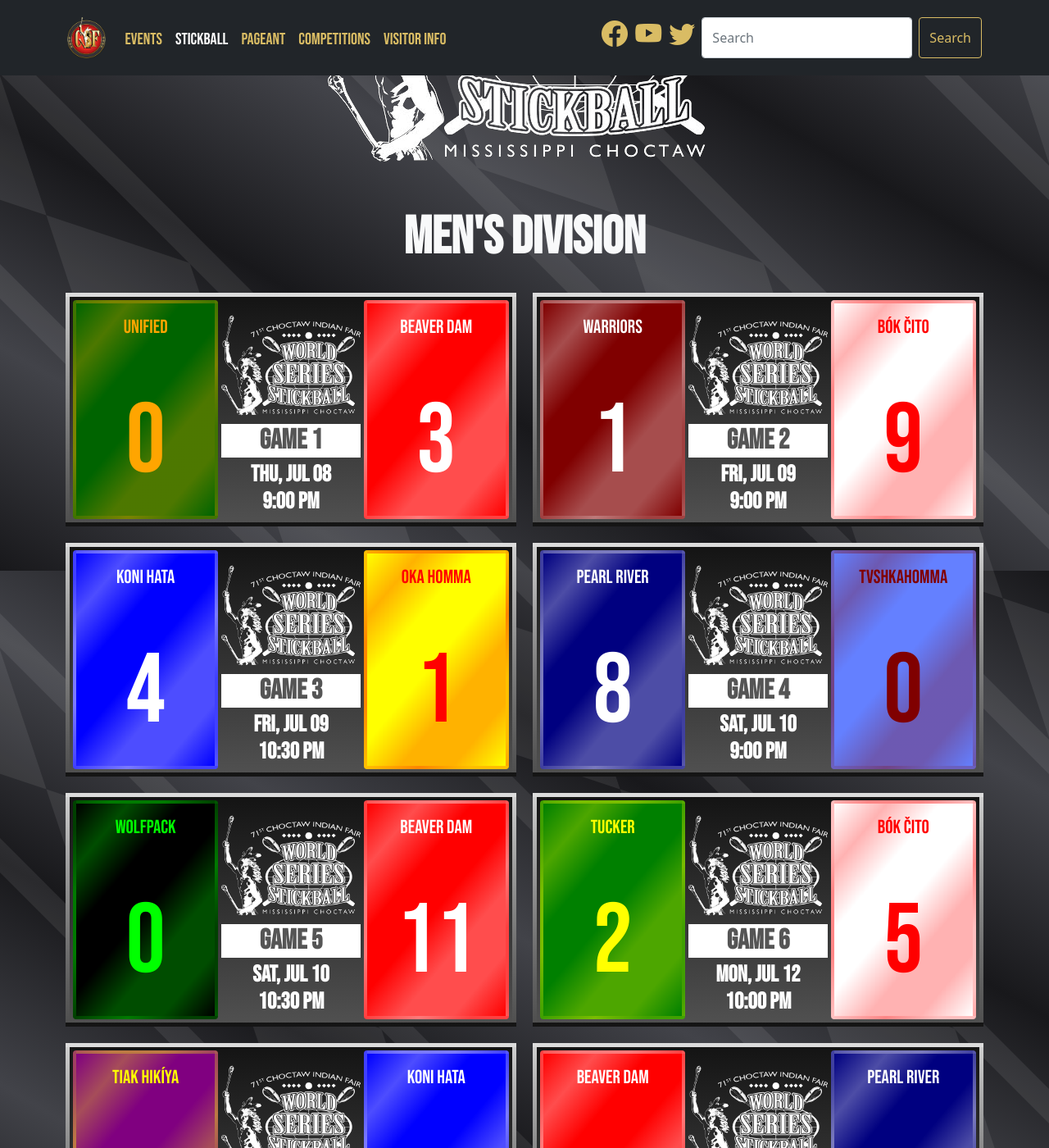
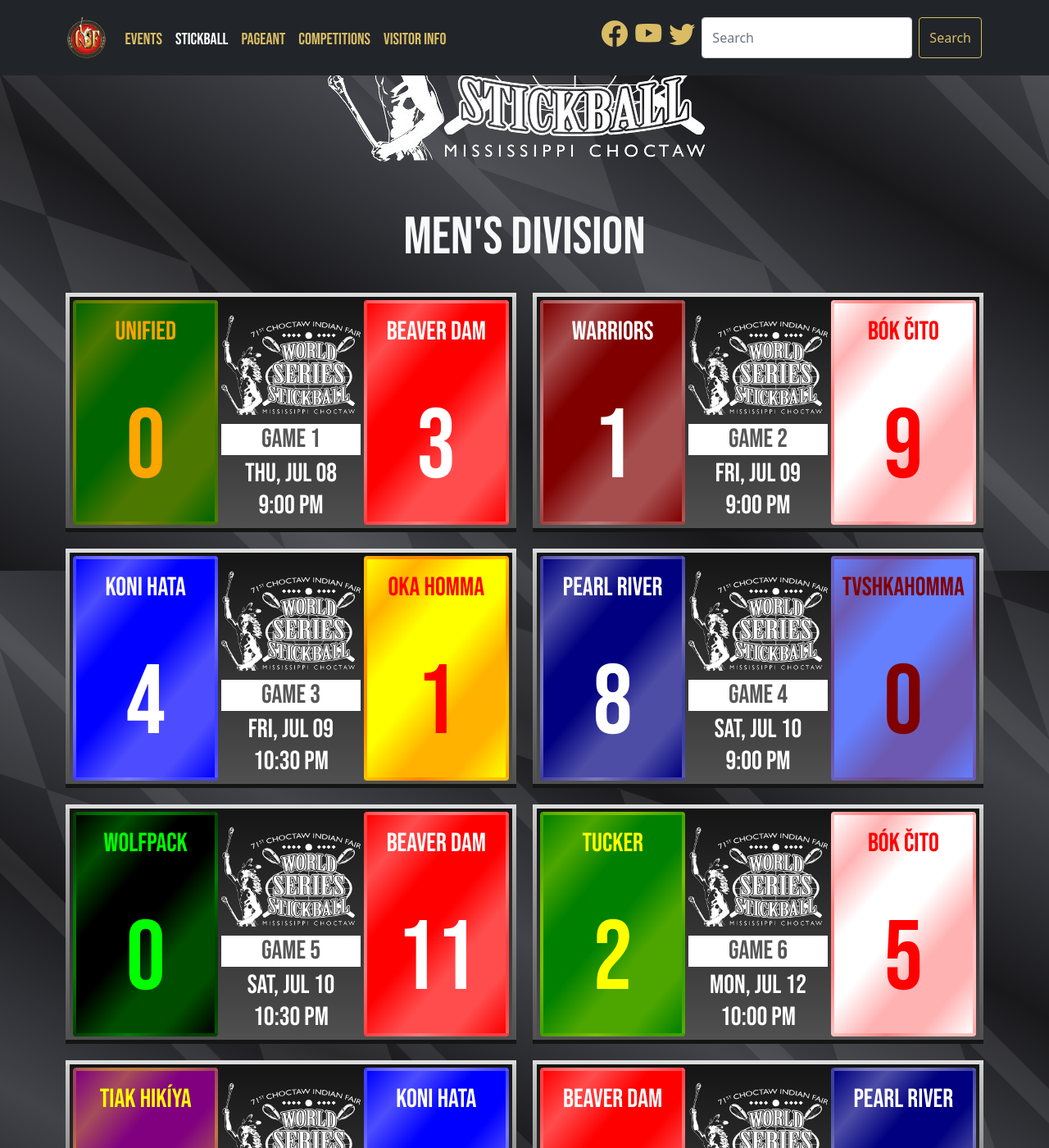
Before and after one commit to smattera/smattera.github.io, a Jekyll site: the page built from stickball/index.md, in a window 1280 px wide and 1400 px high, scrolled down 294 px. Shown: the whole window at 82% size. Built offline with Jekyll 4.4.1, drawn with Linux system fonts in a browser that asks for light colours; nearby versions of some CDN libraries.

Commit message:
Update game.html

```diff
--- a/_includes/game.html
+++ b/_includes/game.html
@@ -2,18 +2,18 @@
         <a href="#" type="button" data-bs-toggle="modal" data-bs-target="#{{ include.div }}-g{{ include.g }}" style="text-decoration: none;">
           <div class="row row-cols-3 g-1 p-1 card-black-border" style="background: linear-gradient(to bottom, rgba(20,20,20,1), rgba(80,80,80,1));">
             <div class="col-4 card mt-0 position-relative" style="background: linear-gradient(130deg, rgba({{ include.t1c2 }}, 0), rgba({{ include.t1c2 }}, 0.3), rgba({{ include.t1c2 }}, 0), rgba({{ include.t1c2 }}, 0), rgba({{ include.t1c2 }}, 0.3), rgba({{ include.t1c2 }}, 0.3), rgba({{ include.t1c2 }}, 0)), rgba({{ include.t1c }}, 1); color: rgba({{ include.t1c2 }},1); border: 4px solid rgba({{ include.t1c2 }}, 0.25);">
-              <div class="card-head pt-3 h3" style="font-size:1.45rem;">{{ include.t1 }}</div>
+              <div class="card-head pt-3 h4">{{ include.t1 }}</div>
               <div class="card-footer position-absolute bottom-0 start-50 translate-middle-x p-0 text-nowrap" style="background: transparent; font-size: 120px; border: none;">{{ include.t1s }}</div>
             </div>
             <div class="col-4 card text-white p-1" style="background: transparent;border:none;">
               <img class="img-fluid my-2 lighten" src="../assets/img/wss.jpg">
               <div style="background: white; color: #555;">
-                <p class="h2 mb-0" style="font-size: 34px;">GAME {{ include.g }}</p>
+                <p class="h4 mb-0">GAME {{ include.g }}</p>
               </div>
-              <p class="card-text h2 pt-1" style="font-size: 28px;">{{ include.d }}<br>{{ include.hr }}</p>
+              <p class="card-text h4 pt-1">{{ include.d }}<br>{{ include.hr }}</p>
             </div>
             <div class="col-4 card mt-0 position-relative" style="background: linear-gradient(130deg, rgba({{ include.t2c2 }}, 0), rgba({{ include.t2c2 }}, 0.3), rgba({{ include.t2c2 }}, 0), rgba({{ include.t2c2 }}, 0), rgba({{ include.t2c2 }}, 0.3), rgba({{ include.t2c2 }}, 0.3), rgba({{ include.t2c2 }}, 0)), rgba({{ include.t2c }}, 1); color: rgba({{ include.t2c2 }},1); border: 4px solid rgba({{ include.t2c2 }}, 0.25);">
-              <div class="card-head pt-3 h3" style="font-size:1.45rem;">{{ include.t2 }}</div>
+              <div class="card-head pt-3 h4">{{ include.t2 }}</div>
               <div class="card-footer position-absolute bottom-0 start-50 translate-middle-x p-0 text-nowrap" style="background: transparent; font-size: 120px; border: none;">{{ include.t2s }}</div>
             </div>
           </div>
--- a/assets/css/main.css
+++ b/assets/css/main.css
@@ -19,13 +19,13 @@
 h1, .h1 {
   font-family: 'Bebas Neue', cursive;
   font-size: 6rem;
-  font-weight: bold;
+  font-weight: normal;
 }
 
 h2, .h2 {
   font-family: 'Bebas Neue', cursive;
   font-size: 4rem;
-  font-weight: bold;
+  font-weight: normal;
 }
 
 h3, .h3 {
--- a/assets/css/main.scss
+++ b/assets/css/main.scss
@@ -19,13 +19,13 @@
 h1, .h1 {
   font-family: 'Bebas Neue', cursive;
   font-size: 6rem;
-  font-weight: bold;
+  font-weight: normal;
 }
 
 h2, .h2 {
   font-family: 'Bebas Neue', cursive;
   font-size: 4rem;
-  font-weight: bold;
+  font-weight: normal;
 }
 
 h3, .h3 {
```
Also changed, not shown: 1 other file.
